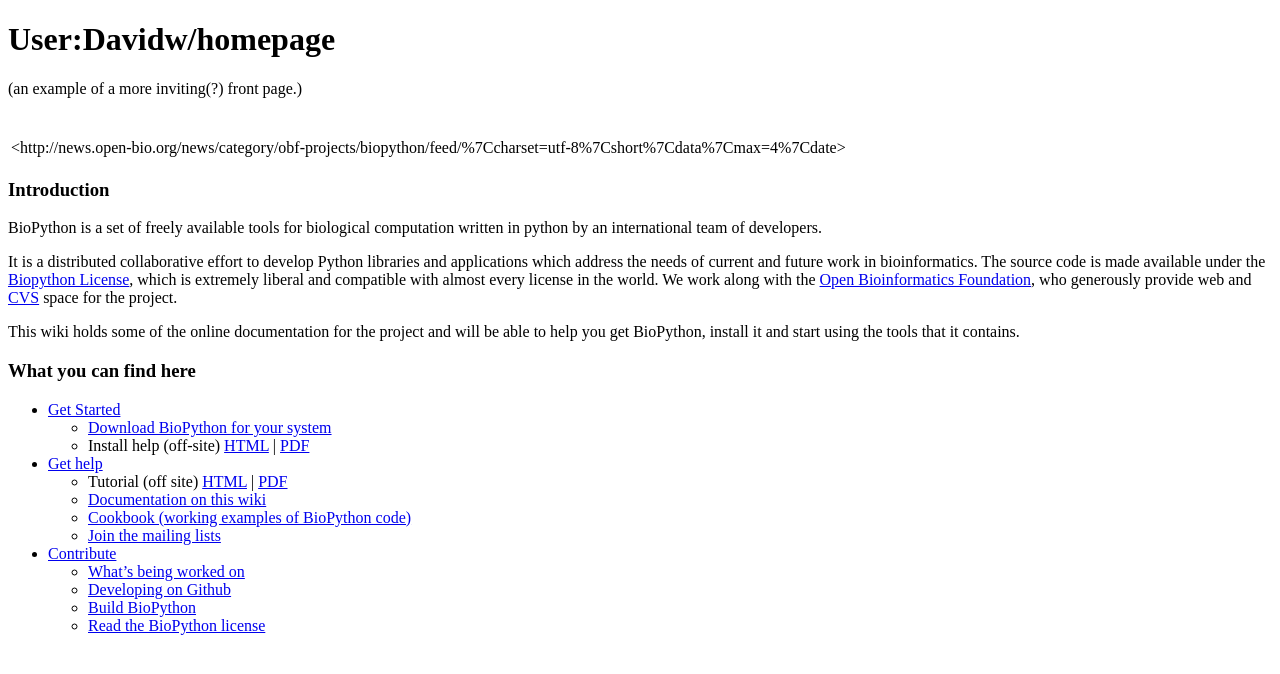
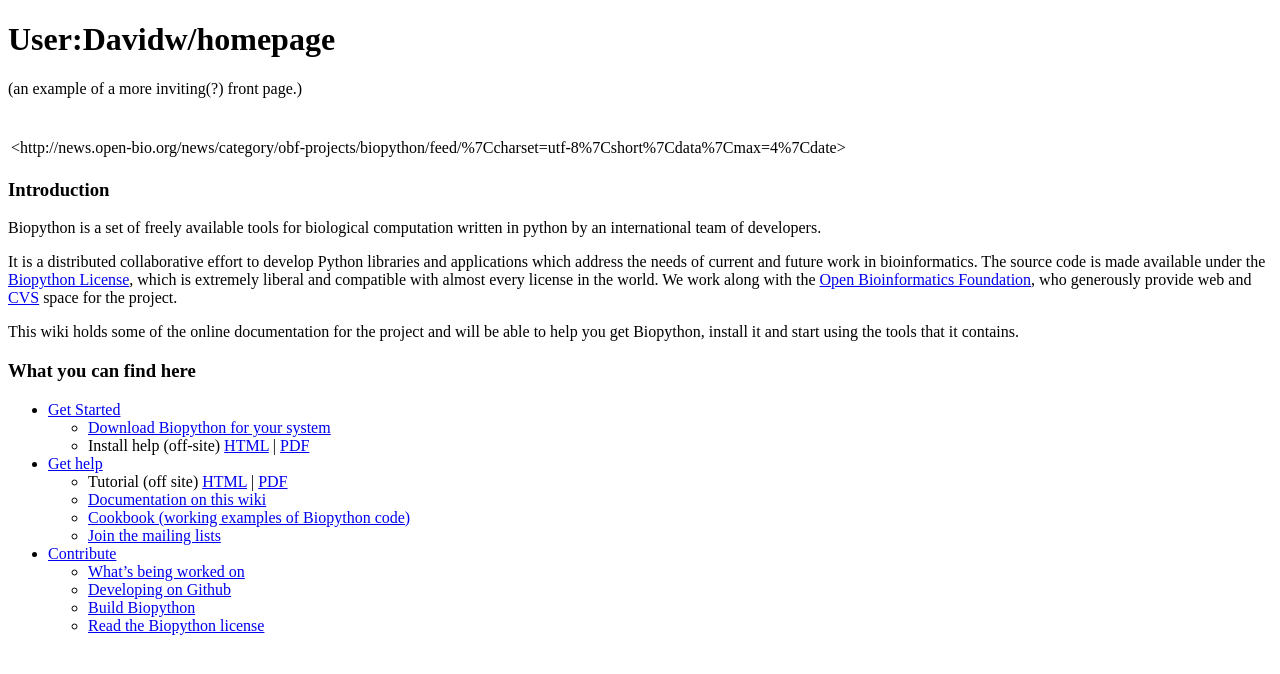
Before and after one commit to biopython/biopython.github.io, a Jekyll site: the page built from wiki/User_Davidw/homepage.md, in a window 1280 px wide. Shown: the top 674 px of the page. Built offline with Jekyll 4.4.1, drawn with Linux system fonts in a browser that asks for light colours.

```diff
--- a/wiki/User_Davidw/homepage.md
+++ b/wiki/User_Davidw/homepage.md
@@ -12,7 +12,7 @@ layout: wiki
 
 ### Introduction
 
-BioPython is a set of freely available tools for biological computation
+Biopython is a set of freely available tools for biological computation
 written in python by an international team of developers.
 
 It is a distributed collaborative effort to develop Python libraries and
@@ -25,13 +25,13 @@ who generously provide web and [CVS](CVS "wikilink") space for the
 project.
 
 This wiki holds some of the online documentation for the project and
-will be able to help you get BioPython, install it and start using the
+will be able to help you get Biopython, install it and start using the
 tools that it contains.
 
 ### What you can find here
 
 -   [Get Started](Getting_Started "wikilink")
-    -   [ Download BioPython for your system](Download "wikilink")
+    -   [ Download Biopython for your system](Download "wikilink")
     -   Install help (off-site)
         [HTML](http://biopython.org/DIST/docs/install/Installation.html)
         | [PDF](http://biopython.org/DIST/docs/install/Installation.pdf)
@@ -42,11 +42,11 @@ tools that it contains.
     -   [ Documentation on this
         wiki](Category%3AWiki_Documentation "wikilink")
     -   [ Cookbook (working examples of
-        BioPython code)](Category%3ACookbook "wikilink")
+        Biopython code)](Category%3ACookbook "wikilink")
     -   [ Join the mailing lists](Mailing_lists "wikilink")
 -   [ Contribute](Contributing "wikilink")
     -   [ What's being worked on](Active_projects "wikilink")
     -   [ Developing on Github ](GitUsage "wikilink")
-    -   [ Build BioPython](Building_a_release "wikilink")
-    -   [Read the BioPython
+    -   [ Build Biopython](Building_a_release "wikilink")
+    -   [Read the Biopython
         license](http://www.biopython.org/DIST/LICENSE)
```
Also changed, not shown: 1 other file.
